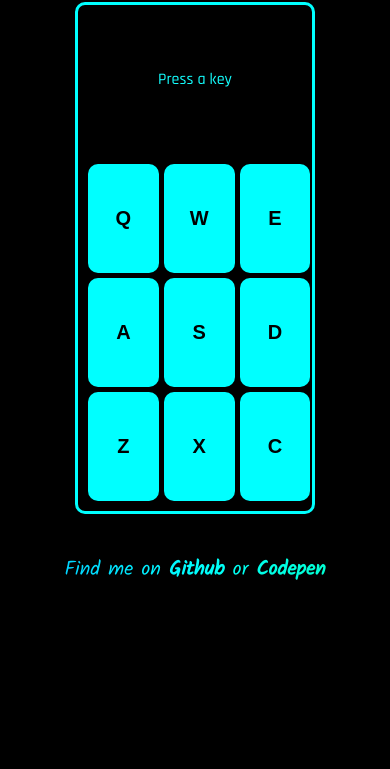
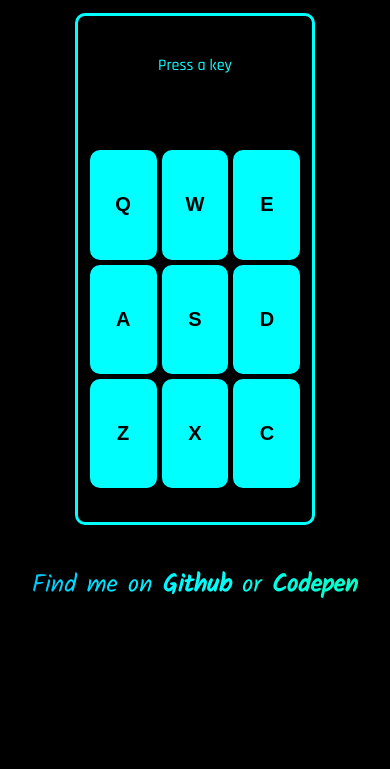
Before and after one commit to Clumsynite/drum-machine, a plain HTML site: page index.html in a window 390 px wide. Shown: the part 75-844 px from the top of the page. Drawn offline with nearby package versions, Linux system fonts and the light colour scheme.

Commit message:
Added margin on numpad
Made it align center on mobile

```diff
--- a/style.css
+++ b/style.css
@@ -87,7 +87,7 @@
 
 @media screen and (max-width: 720px){
   #name {
-    font-size: large;
+    font-size: 25px;
     margin: 20px 0;
   }
   #app {
@@ -99,8 +99,8 @@
     height: 60vh;
   }
   #numpad {
-    margin: 10px;
-    width: 95%;
+    margin: auto;
+    width: 90%;
     height: 40vh;
   }
   .drum-pad {
@@ -112,7 +112,7 @@
     text-align: center;
   }
   #contact {
-    font-size: 20px;
+    font-size: 25px;
     text-align: center;
   }
 }
```
